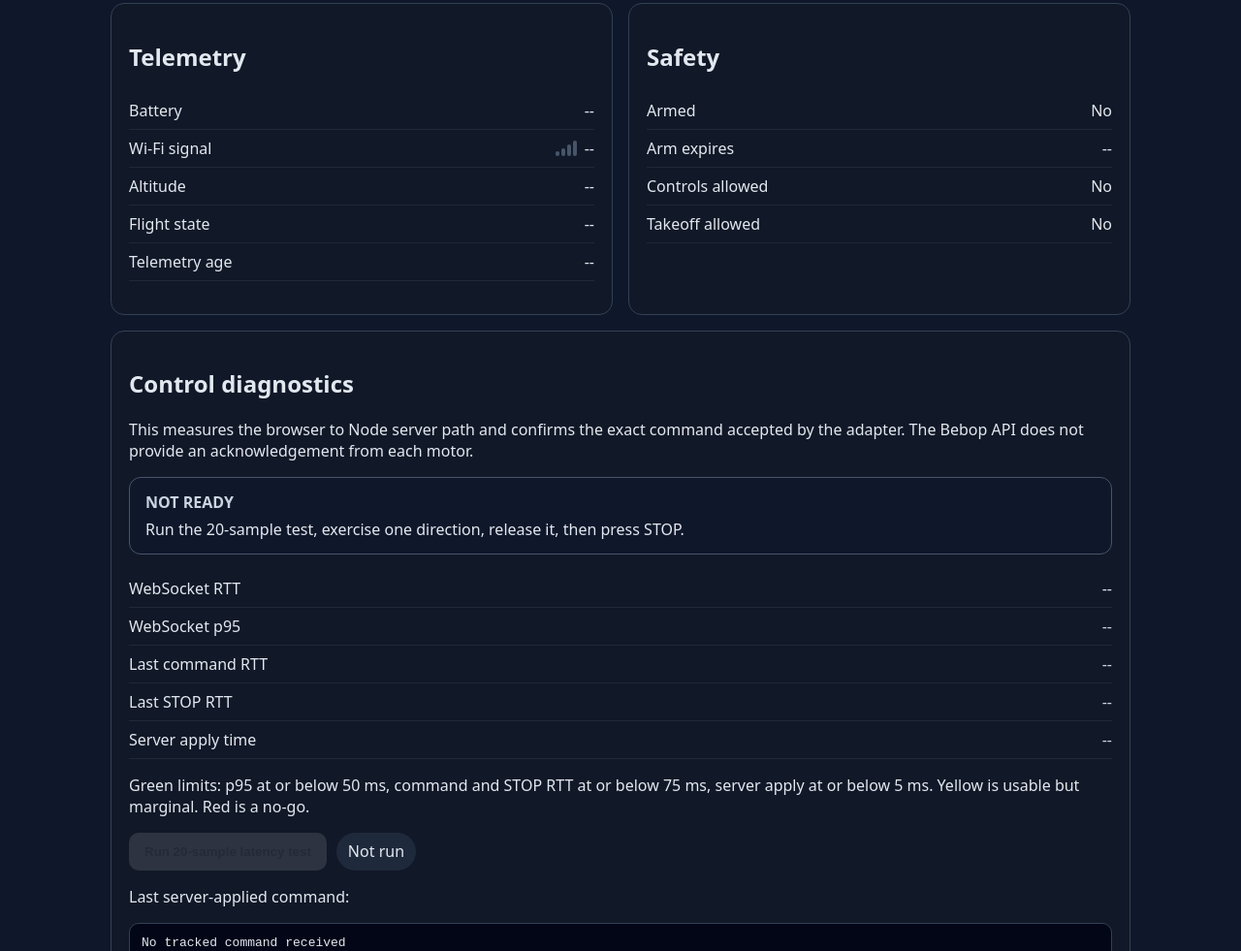
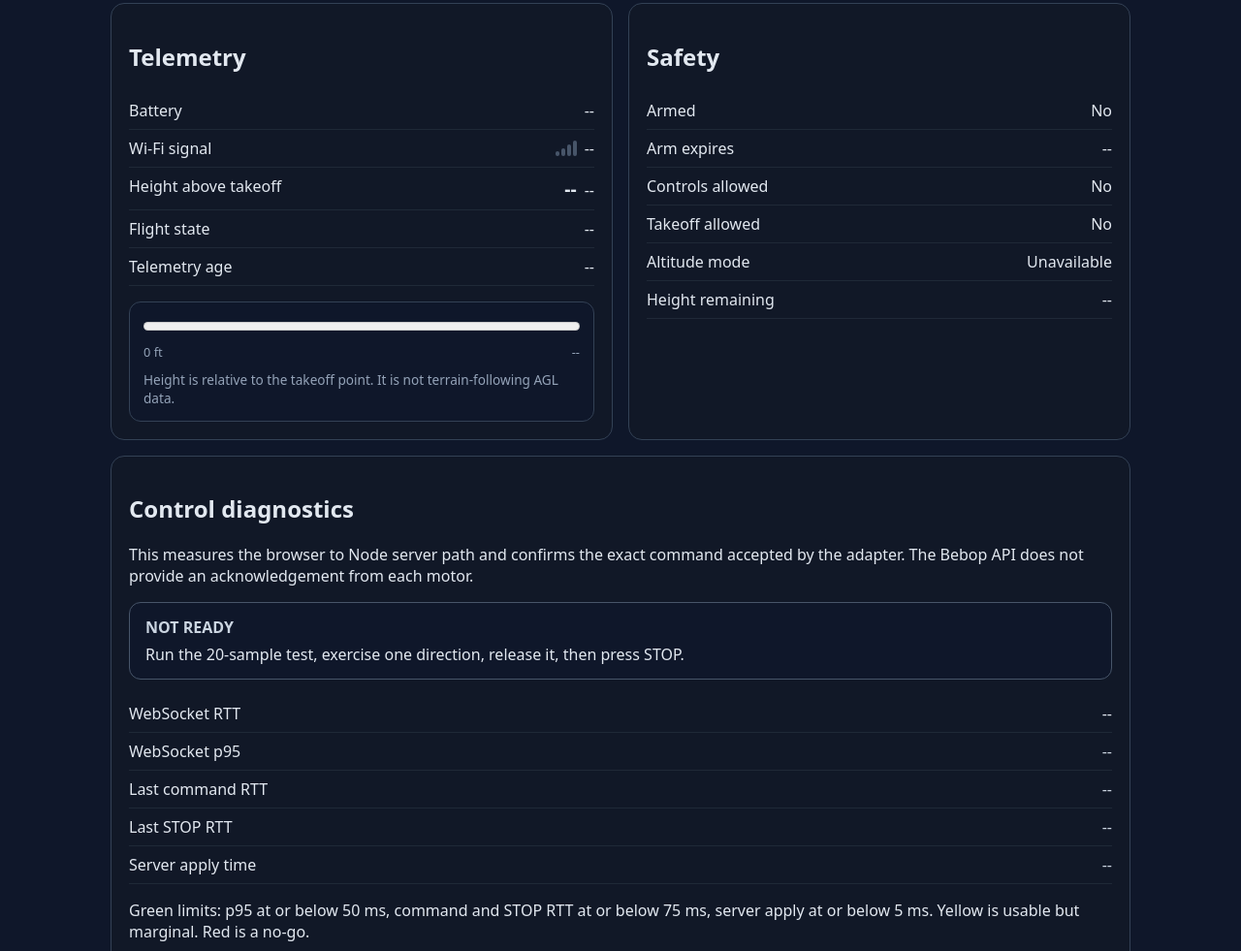
Before and after one commit to guy16510/Bebop-web, a website: page public/index.html in a window 1280 px wide. Shown: the part 850-1831 px from the top of the page at 97% size. Drawn offline with Linux system fonts and the light colour scheme.

Commit message:
Show live height and configured altitude ceiling

```diff
--- a/public/index.html
+++ b/public/index.html
@@ -6,6 +6,7 @@
   <title>Bebop Web</title>
   <link rel="stylesheet" href="/styles.css" />
   <link rel="stylesheet" href="/readiness.css" />
+  <link rel="stylesheet" href="/altitude.css" />
 </head>
 <body>
   <main>
@@ -56,10 +57,18 @@
               <span id="signal">--</span>
             </dd>
           </div>
-          <div><dt>Altitude</dt><dd id="altitude">--</dd></div>
+          <div>
+            <dt>Height above takeoff</dt>
+            <dd class="height-reading"><strong id="height-feet">--</strong><span id="altitude">--</span></dd>
+          </div>
           <div><dt>Flight state</dt><dd id="flight-state">--</dd></div>
           <div><dt>Telemetry age</dt><dd id="telemetry-age">--</dd></div>
         </dl>
+        <div class="height-panel">
+          <meter id="altitude-meter" min="0" max="120" value="0">0</meter>
+          <div class="height-scale"><span>0 ft</span><span id="altitude-limit">--</span></div>
+          <p class="altitude-note">Height is relative to the takeoff point. It is not terrain-following AGL data.</p>
+        </div>
       </article>
       <article>
         <h2>Safety</h2>
@@ -68,6 +77,8 @@
           <div><dt>Arm expires</dt><dd id="arm-expires">--</dd></div>
           <div><dt>Controls allowed</dt><dd id="controls-allowed">No</dd></div>
           <div><dt>Takeoff allowed</dt><dd id="takeoff-allowed">No</dd></div>
+          <div><dt>Altitude mode</dt><dd id="altitude-mode">--</dd></div>
+          <div><dt>Height remaining</dt><dd id="altitude-remaining">--</dd></div>
         </dl>
         <ul id="safety-warnings"></ul>
       </article>
@@ -155,5 +166,6 @@
   </main>
   <script type="module" src="/app.js"></script>
   <script type="module" src="/readiness.js"></script>
+  <script type="module" src="/altitude.js"></script>
 </body>
 </html>
```
